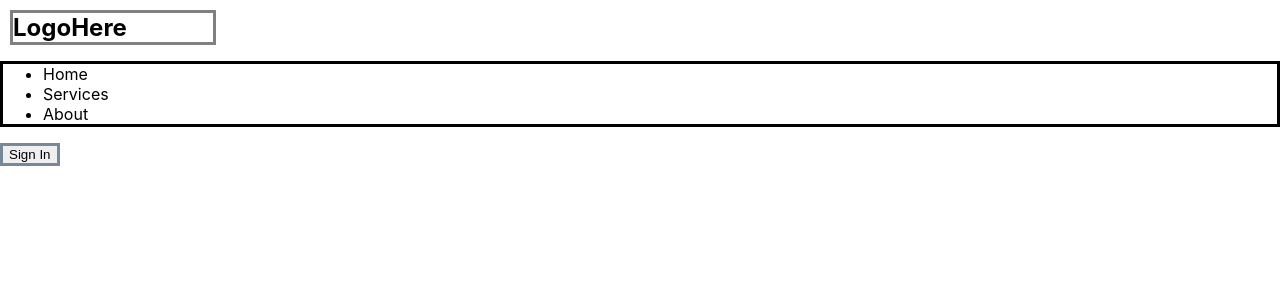
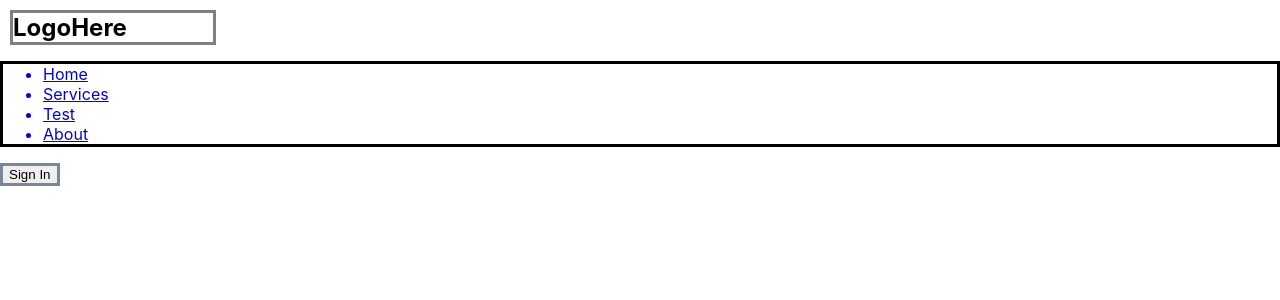
Before and after one commit to wenkuchen/ezdv2021feb, a React (Create React App) app: page / in a window 1280 px wide. Shown: the top 300 px of the page. Built offline with nearby package versions, Linux system fonts and the light colour scheme.

Commit message:
<Router/><Link/> to menuItems.js; add pages dir and files

```diff
--- a/package.json
+++ b/package.json
@@ -9,6 +9,8 @@
     "react": "^17.0.1",
     "react-dom": "^17.0.1",
     "react-icons": "^4.2.0",
+    "react-router": "^5.2.0",
+    "react-router-dom": "^5.2.0",
     "react-scripts": "4.0.3",
     "styled-components": "^5.2.1",
     "web-vitals": "^1.1.0"
--- a/src/components/menuItems/menuItems.js
+++ b/src/components/menuItems/menuItems.js
@@ -1,6 +1,7 @@
 const MenuItems = [
         {title:"Home", url:"/"},
         {title:"Services", url:"/services"},
+        {title:"Test", url:"/test"},
         {title:"About", url:"/about"}
     ];
 
--- a/src/components/nav/navMenu.js
+++ b/src/components/nav/navMenu.js
@@ -1,17 +1,22 @@
 import React from 'react';
+import {Link, BrowserRouter as Router} from 'react-router-dom';
 import MenuItems from '../menuItems/menuItems';
 
 const NavMenu = () => {
     console.log(MenuItems);
   return (
+    <Router>
     <ul className='nav-links'>
         {
         MenuItems.map(
             (item, index) =>
-                <li>{item.title}</li>
+             <Link to={item.url}>
+               <li>{item.title}</li>
+             </Link>
              )
         }
     </ul>
+    </Router>
   );
 }
 
```
Also changed, not shown: src/pages/about.js (added, +11 -0 lines), src/pages/home.js (added, +11 -0 lines), src/pages/services.js (added, +11 -0 lines), 2 other files (tests, documents, lock files or other folders).
